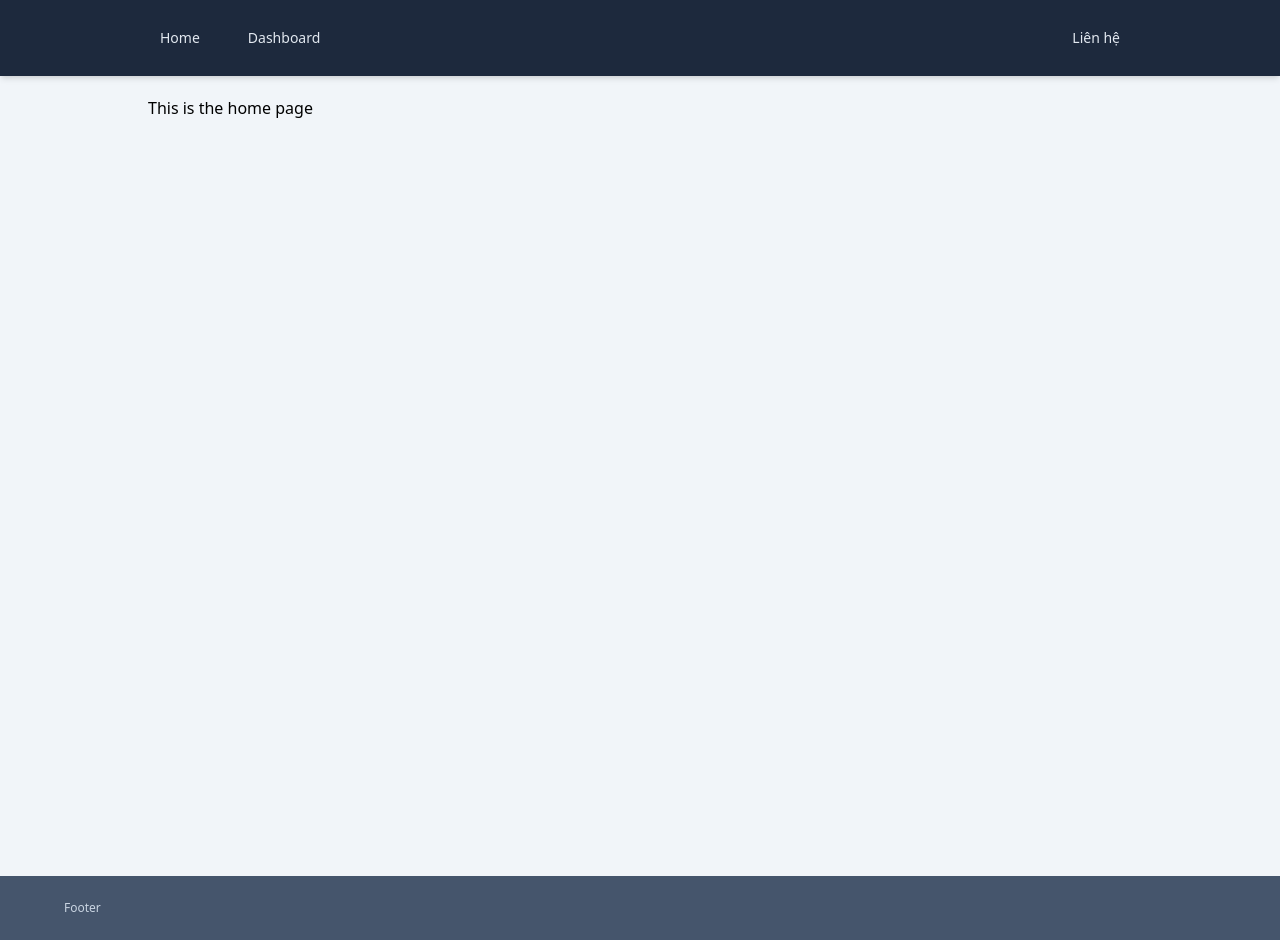
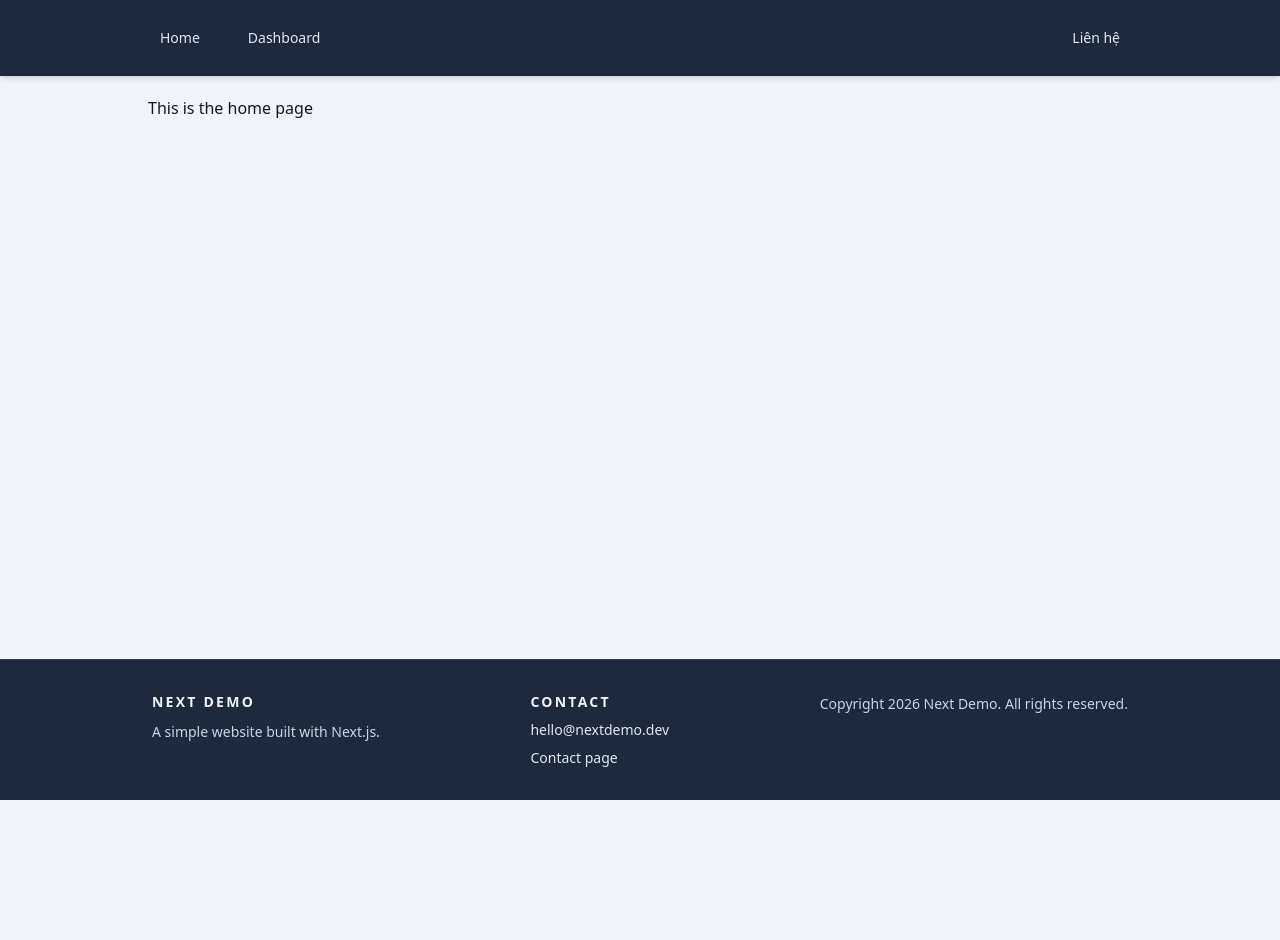
Before and after one commit to trungh1983/next_demo, a Next.js app: page / in a window 1280 px wide. After the commit the page ends 800 px from the top, so only its background shows below. Built offline with nearby package versions, Linux system fonts and the light colour scheme.

Commit message:
feat: add site footer

```diff
--- a/src/app/globals.css
+++ b/src/app/globals.css
@@ -6,7 +6,7 @@
 
 @layer base {
   body {
-    @apply bg-slate-100;
+    @apply min-h-screen bg-slate-100 text-slate-900 flex flex-col;
   }
   header {
     @apply bg-slate-800 shadow-md;
@@ -15,7 +15,7 @@
     @apply p-5 max-w-screen-lg mx-auto flex items-center justify-between *:space-x-6 *:flex *:items-center;
   }
   main {
-    @apply max-w-screen-lg min-h-screen mx-auto p-5;
+    @apply w-full max-w-screen-lg flex-1 mx-auto p-5;
   }
   input[type="text"],
   input[type="email"],
@@ -45,7 +45,7 @@
     @apply px-6 py-4 border-b border-slate-100;
   }
   footer {
-    @apply w-full mx-auto bg-slate-600 text-slate-300 text-xs py-6 px-16 flex items-center justify-between *:space-x-6 *:flex *:items-center;
+    @apply mt-auto w-full border-t border-slate-700 bg-slate-800 text-slate-300;
   }
 }
 
@@ -77,4 +77,19 @@
   .round-btn {
     @apply w-8 h-8 overflow-auto rounded-full bg-slate-100 focus:outline-none focus:ring-1 focus:ring-slate-100 focus:ring-offset-2 focus:ring-offset-slate-800;
   }
+  .footer-content {
+    @apply mx-auto flex max-w-screen-lg flex-col gap-6 px-5 py-8 text-sm sm:px-6 md:flex-row md:items-start md:justify-between;
+  }
+  .footer-section {
+    @apply flex flex-col gap-2;
+  }
+  .footer-heading {
+    @apply text-sm font-semibold uppercase tracking-[0.16em] text-slate-100;
+  }
+  .footer-copy {
+    @apply text-sm leading-6 text-slate-300;
+  }
+  .footer-link {
+    @apply text-sm text-slate-200 underline-offset-4 transition hover:text-white hover:underline;
+  }
 }
--- a/src/app/layout.jsx
+++ b/src/app/layout.jsx
@@ -23,9 +23,27 @@ export default function RootLayout({ children }) {
             </div>
           </nav>
         </header>
-        <main> {children}</main>
-
-        <footer>Footer</footer>
+        <main>{children}</main>
+        <footer>
+          <div className="footer-content">
+            <div className="footer-section">
+              <p className="footer-heading">Next Demo</p>
+              <p className="footer-copy">A simple website built with Next.js.</p>
+            </div>
+            <address className="footer-section footer-copy not-italic">
+              <p className="footer-heading">Contact</p>
+              <a className="footer-link" href="mailto:hello@nextdemo.dev">
+                hello@nextdemo.dev
+              </a>
+              <Link className="footer-link" href="/lien-he">
+                Contact page
+              </Link>
+            </address>
+            <p className="footer-copy footer-section">
+              Copyright 2026 Next Demo. All rights reserved.
+            </p>
+          </div>
+        </footer>
       </body>
     </html>
   );
```
Also changed, not shown: 1 other file (tests, documents, lock files or other folders).
